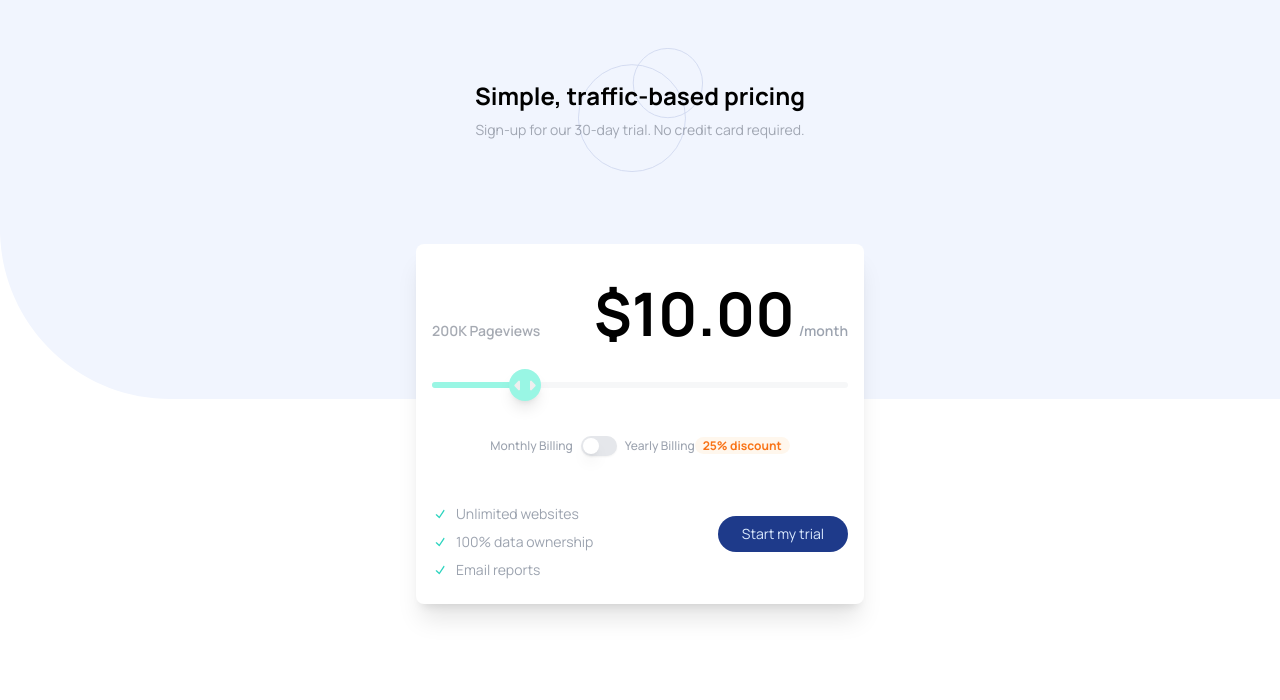
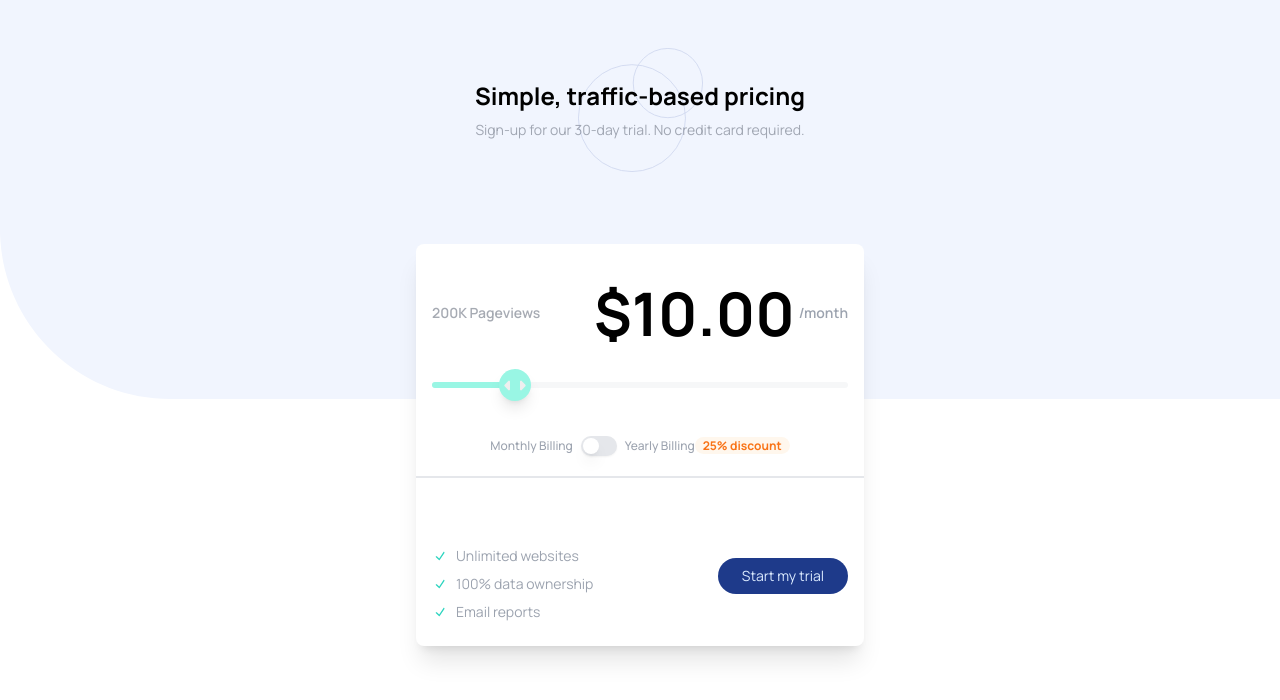
Before and after one commit to josephadeabah/pricing-challenge, a Next.js app: page / in a window 1280 px wide. Shown: the top 700 px of the page. Built offline with nearby package versions, Linux system fonts and the light colour scheme.

Commit message:
fix: few alignment

```diff
--- a/app/page.js
+++ b/app/page.js
@@ -34,20 +34,20 @@ const Home = () => {
   };
 
   return (
-    <div className="flex flex-col items-center h-full px-4 gap-8">
+    <div className="flex flex-col items-center h-full gap-8">
       <div className="w-full max-w-[392px] bg-[url('./images/pattern-circles.svg')] py-8 mt-12 bg-no-repeat bg-contain bg-center mx-auto">
         <h1 className="text-center text-2xl font-bold relative z-10">Simple, traffic-based pricing</h1>
         <h2 className="text-center text-sm opacity-60 mt-2 relative z-10 text-gray-500">Sign-up for our 30-day trial. No credit card required.</h2>
       </div>
 
-      <div className="relative bg-white rounded-lg mx-auto h-fit max-h-lg w-full max-w-md px-4 py-4 mt-10 shadow-xl">
+      <div className="relative bg-white rounded-lg mx-auto h-fit max-h-lg w-full max-w-md py-4 mt-10 shadow-xl">
         <div className="flex flex-col items-center">
           {/* Centered above the slider on mobile */}
           <p className="font-semibold text-sm opacity-60 mt-2 md:hidden text-center">{sliderValue}K Pageviews</p>
           {/* For desktop layout */}
-          <div className="hidden md:flex justify-between items-baseline w-full mt-2">
+          <div className="hidden md:flex justify-between items-center w-full px-4 mt-2">
             <p className="font-semibold text-sm opacity-60 text-gray-500">{sliderValue}K Pageviews</p>
-            <p className="font-bold text-[60px] flex items-baseline">
+            <p className="font-bold text-[60px] flex items-center">
               ${getPrice()}
               <span className="text-sm font-semibold ml-1 text-gray-400">{isYearly ? '/year' : '/month'}</span>
             </p>
@@ -58,16 +58,16 @@ const Home = () => {
             min={0}
             max={1000}
             step={100}
-            className="mt-6"
+            className="mt-6 px-4"
           />
           {/* Centered below the slider on mobile */}
           <div className="flex flex-col items-center mt-2 md:hidden">
-            <p className="font-bold text-[60px] flex items-baseline">
+            <p className="font-bold text-[60px] flex items-center">
               ${getPrice()}
               <span className="text-sm font-normal text-gray-400 ml-1">{isYearly ? '/year' : '/month'}</span>
             </p>
           </div>
-          <div className="flex justify-between gap-2 items-center text-xs font-medium text-gray-400 mt-12">
+          <div className="flex justify-between gap-2 items-center text-xs font-medium px-4 text-gray-400 mt-12">
             <p className="">Monthly Billing</p>
             <Switch
               checked={isYearly}
@@ -86,7 +86,8 @@ const Home = () => {
               </span>
             </p>
           </div>
-          <div className="mt-6 flex flex-col md:flex-row w-full md:justify-between items-center">
+          <hr className='w-full border border-1 my-5 border-gray-200' />
+          <div className="mt-6 flex flex-col md:flex-row w-full md:justify-between px-4 items-center">
             <div className="mt-6 flex flex-col items-center md:items-start">
               {['Unlimited websites', '100% data ownership', 'Email reports'].map((addon, index) => (
                 <div key={index} className="flex items-center mb-2">
```
